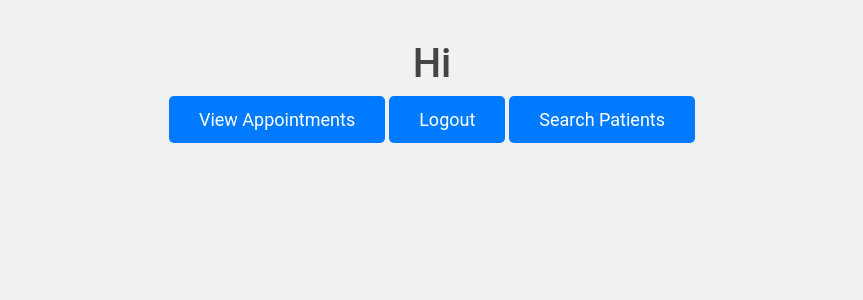
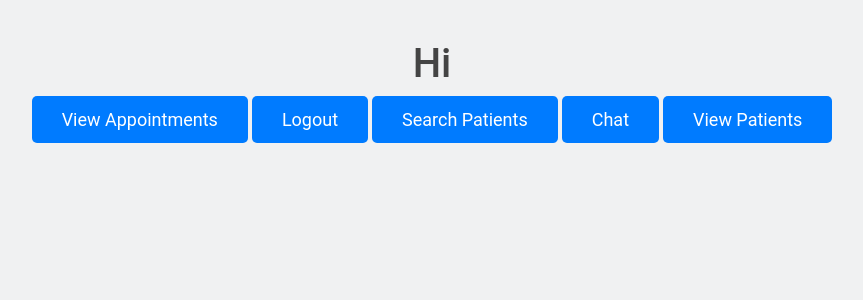
Before and after one commit to AarushTewari/SUTT-Task, a Django app: page /staffwelcome in a window 1280 px wide. Shown: the part 57-357 px from the top of the page, without its empty margins (208-1071 px from the left). Run offline with Django 4.2, Linux system fonts and the light colour scheme; some libraries are stand-ins or nearby versions.

Commit message:
Update welcomestaff.html

```diff
--- a/Templates/welcomestaff.html
+++ b/Templates/welcomestaff.html
@@ -46,8 +46,10 @@
   <h1>Hi {{ user.username }}</h1>
 
   <a href="view_appointment"><button>View Appointments</button></a>
-  <a href="/accounts/logout"><button>Logout</button></a>
+  <a href="logout"><button>Logout</button></a>
   <a href="/search"><button>Search Patients</button></a>
+  <a href="chatrooms"><button>Chat</button></a>
+  <a href="staff_dashboard"><button>View Patients</button></a>
 </div>
 
 <!-- Include Bootstrap JS -->
```
